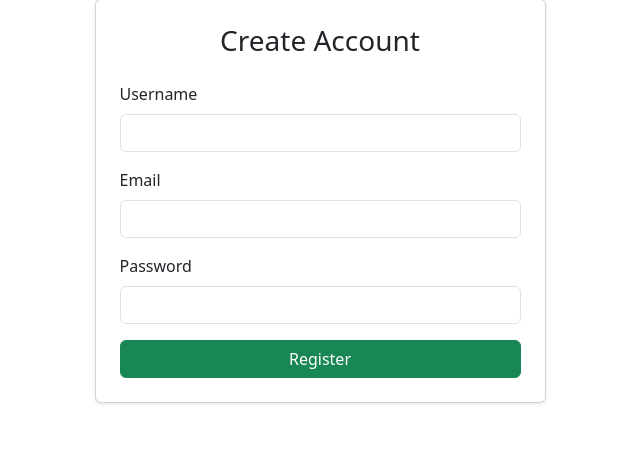
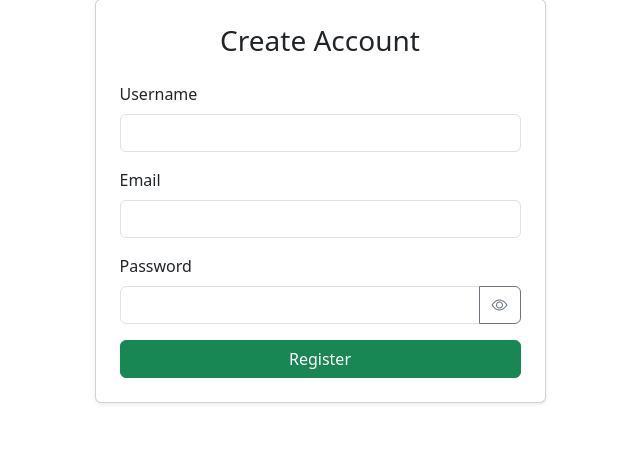
Before and after one commit to lisha123-rgb/expense_tracker, a Flask app: page /register in a window 1280 px wide. Shown: the part 81-557 px from the top of the page, without its empty margins (320-960 px from the left). Run offline with Flask 3, Linux system fonts and the light colour scheme.

Commit message:
Add password toggle to register

```diff
--- a/app/templates/register.html
+++ b/app/templates/register.html
@@ -28,10 +28,19 @@
 
                     <div class="mb-3">
                         <label class="form-label">Password</label>
-                        <input type="password"
-                               name="password"
-                               class="form-control"
-                               required>
+                        <div class="input-group">
+                           <input type="password"
+                                  name="password"
+                                  id="registerPassword"
+                                  class="form-control"
+                                  required>
+
+                            <button type="button"
+                                    class="btn btn-outline-secondary"
+                                    onclick="toggleRegisterPassword()">
+                               <i class="bi bi-eye" id="registerToggleIcon"></i>
+                            </button>
+                        </div>
                     </div>
 
                     <button type="submit" class="btn btn-success w-100">
@@ -44,5 +53,19 @@
         </div>
     </div>
 </div>
+<script>
+function toggleRegisterPassword() {
+    const input = document.getElementById("registerPassword");
+    const icon = document.getElementById("registerToggleIcon");
+
+    if (input.type === "password") {
+        input.type = "text";
+        icon.classList.replace("bi-eye", "bi-eye-slash");
+    } else {
+        input.type = "password";
+        icon.classList.replace("bi-eye-slash", "bi-eye");
+    }
+}
+</script>
 
 {% endblock %}
```
